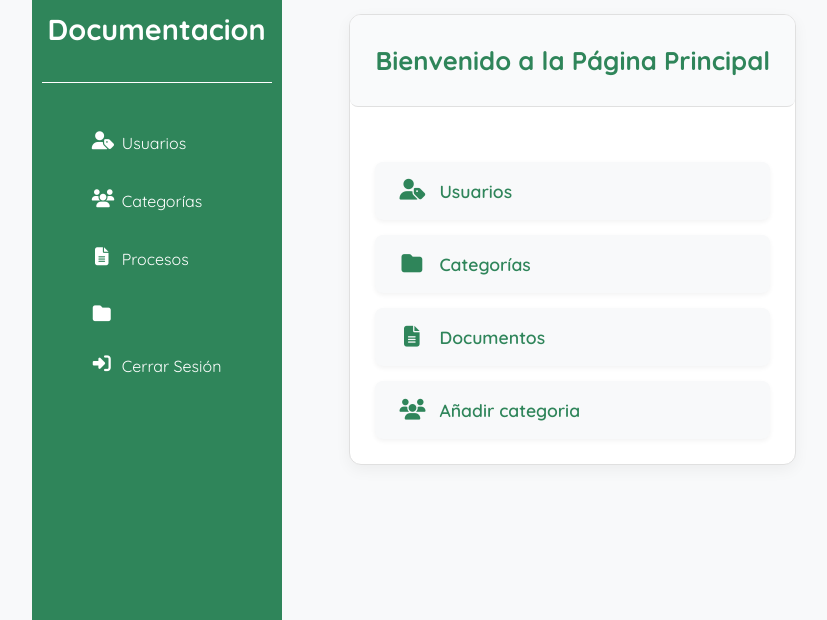
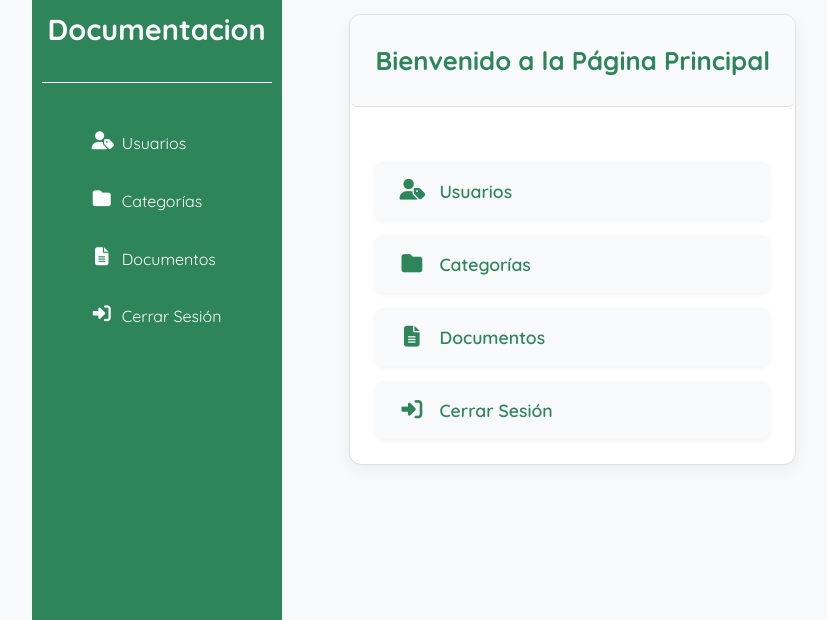
Before and after one commit to osorio2004/SENNOVALAB0.1, a PHP site: page /main in a window 1280 px wide. Shown: the part 202-822 px from the top of the page, without its empty margins (416-1243 px from the left). Run offline with PHP 8.4, Linux system fonts and the light colour scheme; the visitor is signed in with stand-in values (Sample User, id 1).

Commit message:
se corrigieron errores de update

```diff
--- a/app/views/layouts/admin_layout.php
+++ b/app/views/layouts/admin_layout.php
@@ -24,9 +24,8 @@
                     <ul>
                         <?php if (isset($_SESSION['rol']) && $_SESSION['rol'] == 'super_admin'): ?>
                             <li><a href="/usuario/view"><i class="fas fa-user-tag"></i><span class="span">Usuarios</span></a></li>
-                            <li><a href="/categoriadocumento/view"><i class="fas fa-users"></i><span class="span">Categorías</span></a></li>
-                            <li><a href="/tipoDoc/view"><i class="fas fa-file-alt"></i><span class="span">Procesos</span></a></li>
-                            <li><a href="./doc_layout.php"><i class="fas fa-folder"></i><span class="span"></span></a></li>
+                            <li><a href="/categoriadocumento/view"><i class="fas fa-folder"></i><span class="span">Categorías</span></a></li>
+                            <li><a href="/tipoDoc/view"><i class="fas fa-file-alt"></i><span class="span">Documentos</span></a></li>
                         <?php endif ?>
                         <?php if (isset($_SESSION['rol']) && $_SESSION['rol'] == 'coordinador'): ?>
                             <li><a href="/usuario/view"><i class="fas fa-user-tag"></i><span class="span">Usuarios</span></a></li>
--- a/app/views/login/login.php
+++ b/app/views/login/login.php
@@ -13,7 +13,7 @@
     <h2>Iniciar Sesión</h2>
     <form action="/login/init" method="post">
         <div class="input-group">
-            <label for="txtUser">Email</label>
+            <label for="txtUser">Emails</label>
             <input type="text" name="txtUser" id="txtUser" required>
         </div>
         <div class="input-group">
--- a/app/views/main/welcome.php
+++ b/app/views/main/welcome.php
@@ -9,7 +9,6 @@
                     <li><a href="/usuario/view"><i class="fas fa-user-tag"></i><span class="span">Usuarios</span></a></li>
                     <li><a href="/categoriadocumento/view"><i class="fas fa-folder"></i><span class="span">Categorías</span></a></li>
                     <li><a href="/tipoDoc/view"><i class="fas fa-file-alt"></i><span class="span">Documentos</span></a></li>
-                    <li><a href="/añadirCategoria/view"><i class="fas fa-users"></i><span class="span">Añadir categoria</span></a></li>
                 <?php endif ?>
                 <?php if (isset($_SESSION['rol']) && $_SESSION['rol'] == 'coordinador'): ?>
                     <li><a href="/usuario/view"><i class="fas fa-user-tag"></i><span class="span">Usuarios</span></a></li>
@@ -18,6 +17,12 @@
                 <?php if (isset($_SESSION['rol']) && $_SESSION['rol'] == 'trabajador'): ?>
                     <li><a href="/tipoDoc/view"><i class="fas fa-file-alt"></i><span class="span">Documentos</span></a></li>
                 <?php endif ?>
+                <li>
+                    <a href="/login/logout">
+                        <i class="fas fa-sign-in-alt"></i>
+                        <span class="span">Cerrar Sesión</span>
+                    </a>
+                </li>
             </ul>
         </div>
     </div>
```
